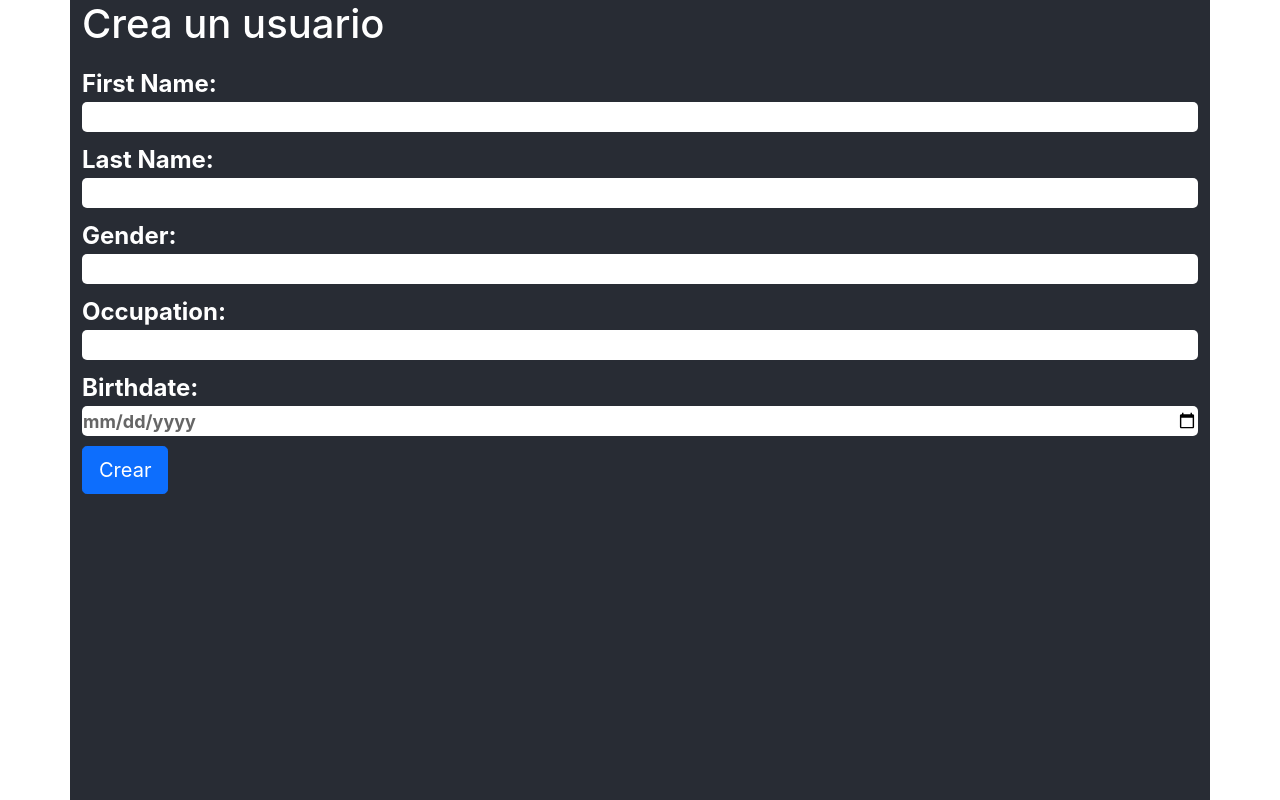
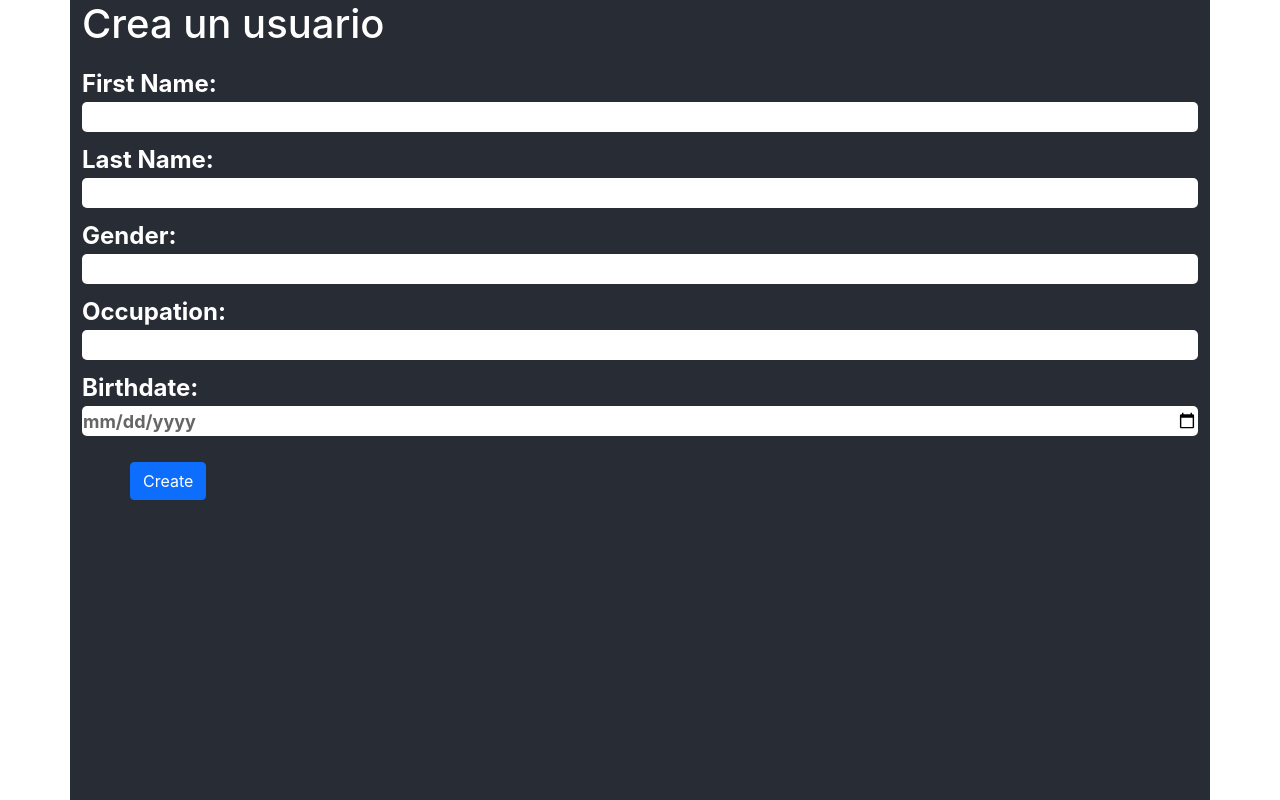
Before and after one commit to RafaMtz2021/kodemia-react-module, a React (Create React App) app: page /users/new in a window 1280 px wide. Built offline with nearby package versions, Linux system fonts and the light colour scheme.

Commit message:
Fix style

```diff
--- a/src/pages/UsersNew/index.js
+++ b/src/pages/UsersNew/index.js
@@ -72,7 +72,7 @@ export default function UsersNew() {
 					value={birthdate}
 					setValue={setBirthdate}
 				/>
-				<button className="btn btn-primary btn-lg" type="submit">Crear</button>
+				<button className="btn btn-primary ms-5 mt-3" type="submit">Create</button>
 			</form>
 		</div>
 	);
```
